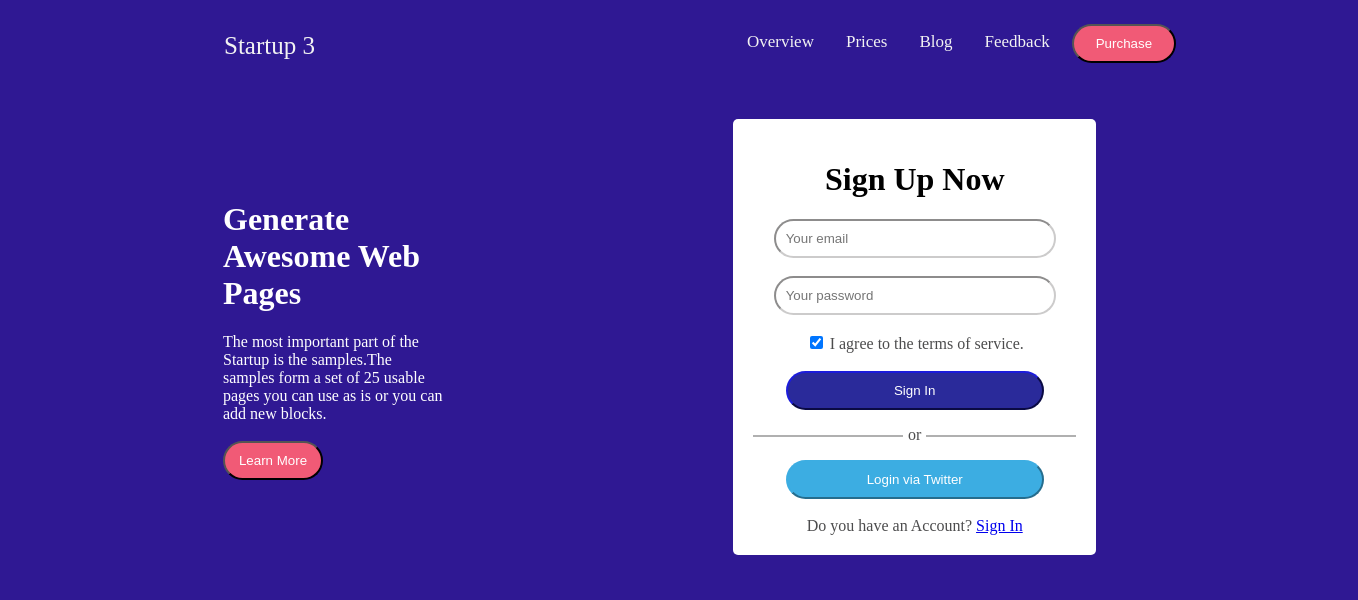
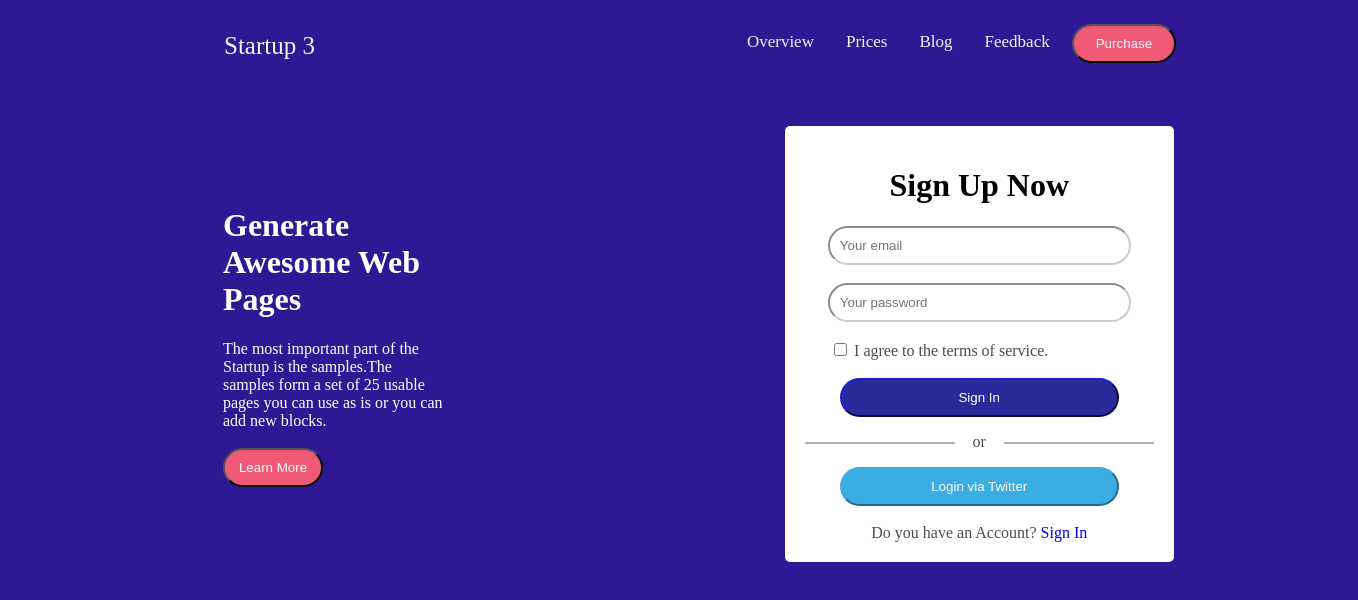
Before and after one commit to Rbprince-cyber/test, a plain HTML site: page index.html in a window 1280 px wide. Shown: the whole page, 1358 px wide, since content can reach past the window. Drawn offline with Linux system fonts and the light colour scheme.

Commit message:
Add files via upload

```diff
--- a/index.html
+++ b/index.html
@@ -39,12 +39,12 @@
 
 <input type="password" placeholder="Your password" name="password" required class="input">  <br/><br/>
 
-<input type="checkbox" checked="checked"> I agree to the terms of service.</br> <br/>
+<div style="padding-right: 23%;"><input type="checkbox"> I agree to the terms of service.</div><br/>
 <button type="submit" class="snbtn" style="background-color: rgba(17, 17, 143, 0.894); border-color: rgba(17, 17, 143, 0.894);">Sign In</button>
 <p class="vl">or</p>
 
 <button type="submit" class="snbtn" style="background-color: rgb(60, 173, 226); border-color:rgb(60, 173, 226);">Login via Twitter</button> <br/> <br/>
-Do you have an Account? <a href="#"> Sign In</a>
+Do you have an Account? <a href="#" style="text-decoration: none;"> Sign In</a>
 </div>
 </form>
 </div>
--- a/style.css
+++ b/style.css
@@ -1,6 +1,7 @@
 .bg{
     background-color: #2F1893;
     color :white;
+    width:fit-content;
 }
 
 .signup{
@@ -28,6 +29,7 @@
     width:950px;
     padding-left: 200px;
     padding-top: 10px;
+    padding-right:200px ;
 }
 
 .header a{
@@ -72,6 +74,7 @@
     border-radius: 20px;
     padding: 10px;
     color: white;
+
   }
 
   .rightbx{
```
